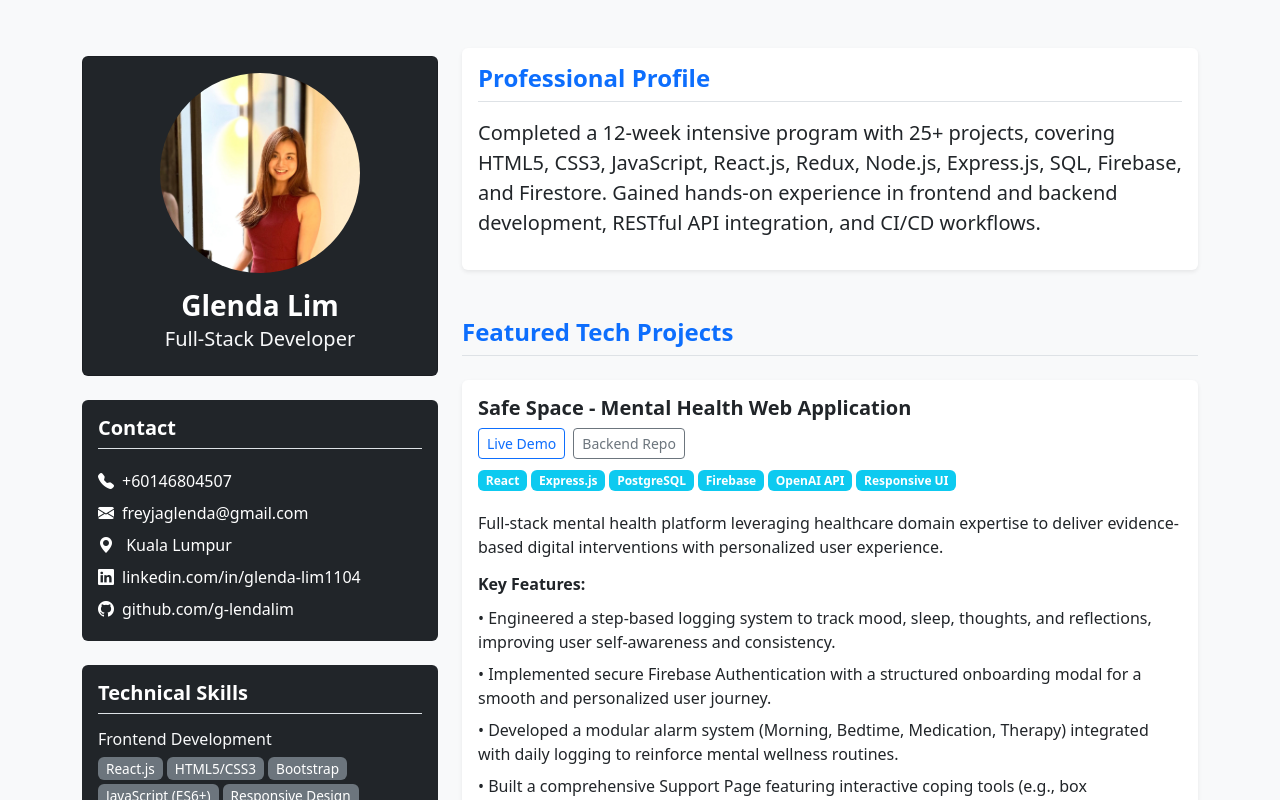
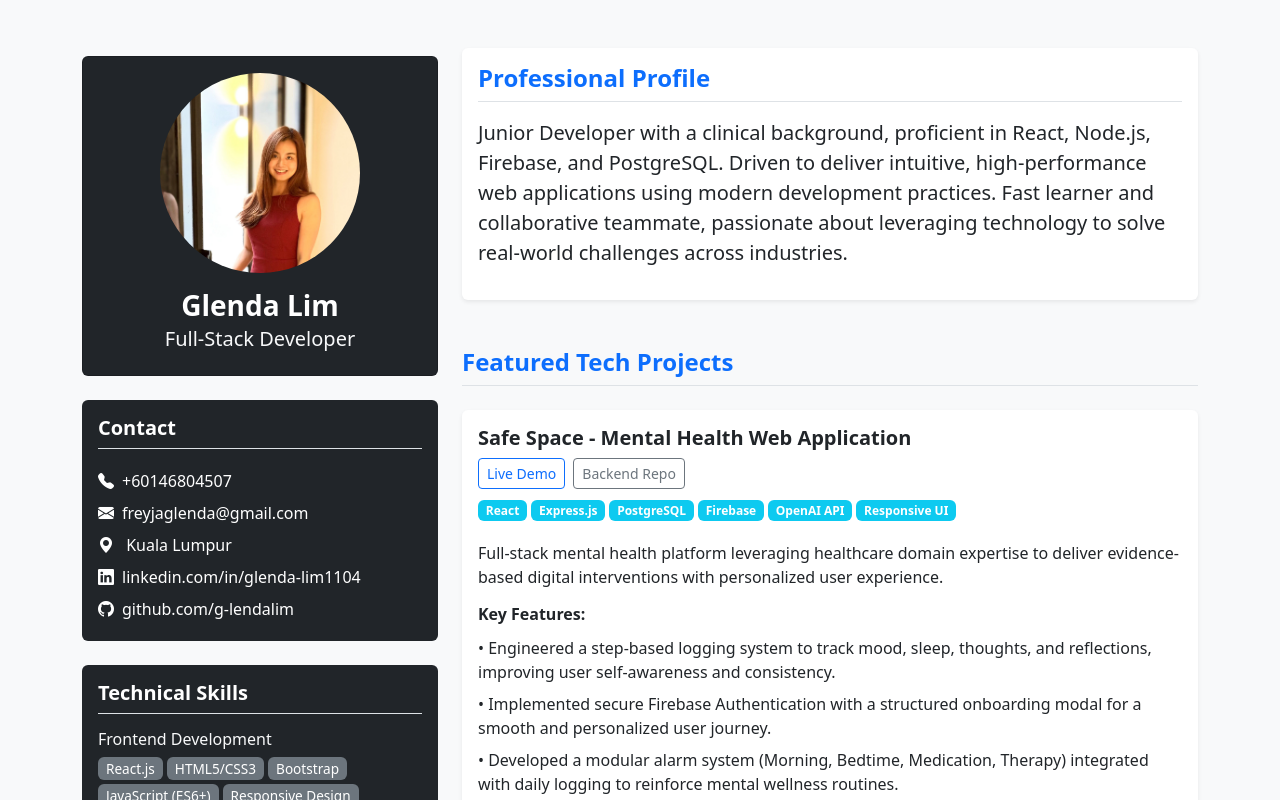
Before and after one commit to g-lendalim/Resume, a React (Vite) app: page / in a window 1280 px wide. Shown: the top 800 px of the page. Built offline with nearby package versions, Linux system fonts and the light colour scheme.

Commit message:
Update Professional Profile

```diff
--- a/src/App.jsx
+++ b/src/App.jsx
@@ -11,7 +11,7 @@ function ProfessionalProfile() {
         Professional Profile
       </h4>
       <p className="lead">
-        Completed a 12-week intensive program with 25+ projects, covering HTML5, CSS3, JavaScript, React.js, Redux, Node.js, Express.js, SQL, Firebase, and Firestore. Gained hands-on experience in frontend and backend development, RESTful API integration, and CI/CD workflows.
+      Junior Developer with a clinical background, proficient in React, Node.js, Firebase, and PostgreSQL. Driven to deliver intuitive, high-performance web applications using modern development practices. Fast learner and collaborative teammate, passionate about leveraging technology to solve real-world challenges across industries.
       </p>
     </section>
   );
```
